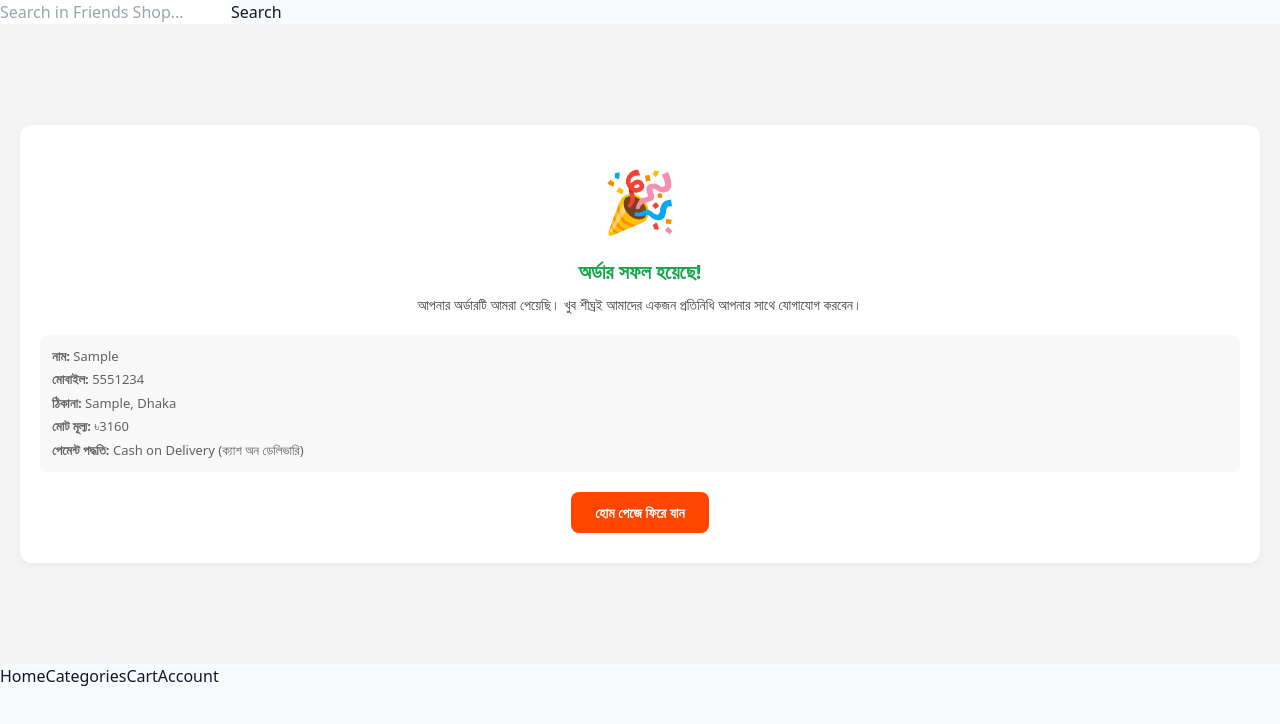
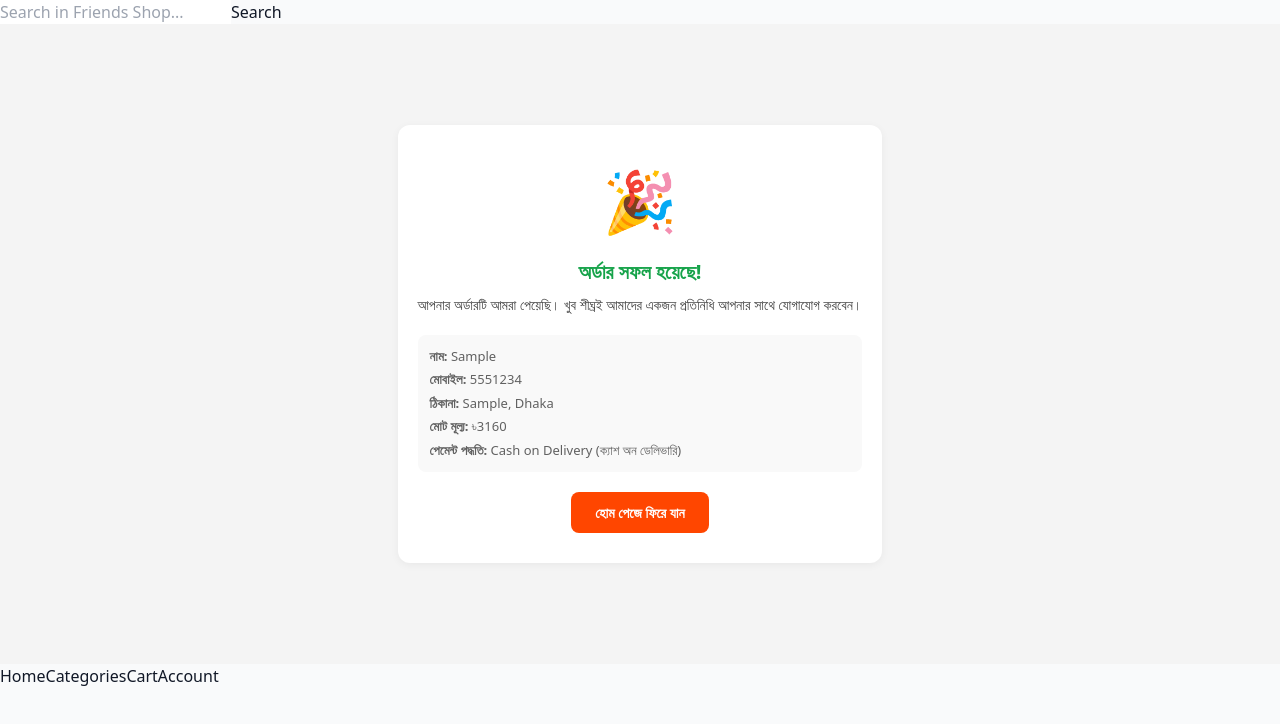
Before and after one commit to mdebarimk-gif/Friends-Shop-New, a Next.js app: page /checkout in a window 1280 px wide. Both pictures are taken after typing "Sample", "5551234", "Sample" into the empty fields and a click on the button "Place Order". Shown: the top 724 px of the page. Built offline with nearby package versions, Linux system fonts and the light colour scheme.

Commit message:
Fix build configuration

```diff
--- a/app/checkout/page.tsx
+++ b/app/checkout/page.tsx
@@ -30,7 +30,7 @@ export default function Checkout() {
 
   if (isOrdered) {
     return (
-      <div style={{ display: 'flex', flexDirection: 'column', itemsCenter: 'center', justifyContent: 'center', gap: '16px', padding: '40px 20px', textAlign: 'center', minHeight: '80vh', backgroundColor: '#f4f4f4' }}>
+      <div style={{ display: 'flex', flexDirection: 'column', alignItems: 'center', justifyContent: 'center', gap: '16px', padding: '40px 20px', textAlign: 'center', minHeight: '80vh', backgroundColor: '#f4f4f4' }}>
         <div style={{ backgroundColor: '#ffffff', borderRadius: '12px', padding: '30px 20px', boxShadow: '0 2px 8px rgba(0,0,0,0.05)' }}>
           <div style={{ fontSize: '60px', marginBottom: '12px' }}>🎉</div>
           <h1 style={{ fontSize: '20px', color: '#16a34a', margin: '0 0 8px 0', fontWeight: 'bold' }}>অর্ডার সফল হয়েছে!</h1>
```
Also changed, not shown: package.json (+4 -4 lines), tsconfig.json (+9 -4 lines), 1 other file (tests, documents, lock files or other folders).
